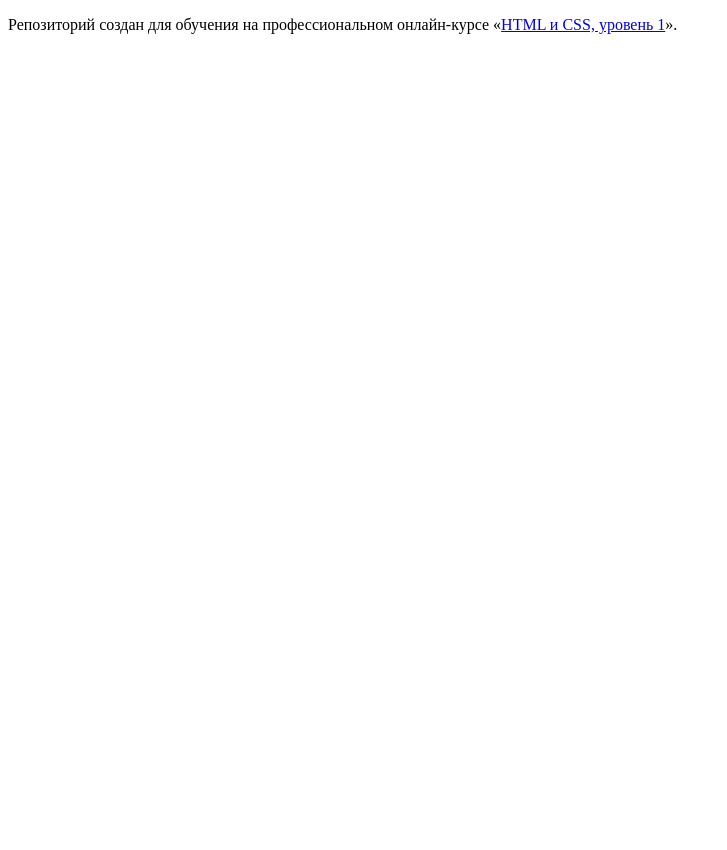
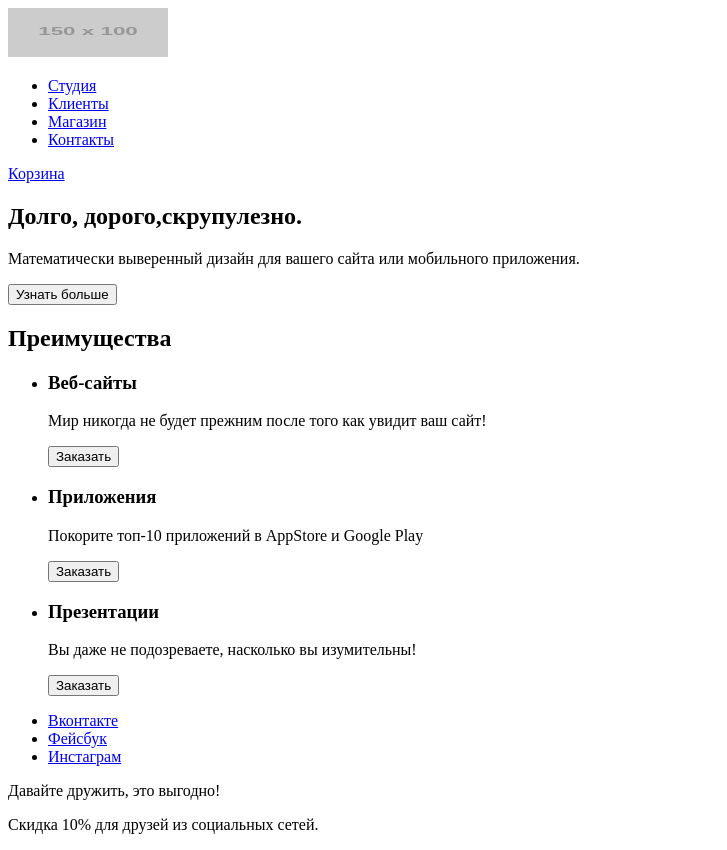
Before and after one commit to tanjasav93/214038-nerds-28, a plain HTML site: page index.html in a window 1280 px wide. Shown: the whole page, without its empty margins (0-727 px from the left). Before the commit the page ends 800 px from the top, so only its background shows below. Drawn offline with Linux system fonts and the light colour scheme; placeholder pictures from the web are drawn by us.

Commit message:
добавили разметку

```diff
--- a/index.html
+++ b/index.html
@@ -5,8 +5,70 @@
     <title>HTML Academy: Нёрдс</title>
   </head>
   <body>
+    <header>
+      <nav>
+        <a href="">
+          <img src="https://via.placeholder.com/150x100"  alt="Логотип nerd's" width="160" height="49">
+        </a>
+        <ul>
+          <li>
+            <a href="blank.html">Студия</a>
+          </li>
+          <li>
+            <a href="clients.html">Клиенты</a>
+          </li>
+          <li>
+            <a href="catalog.html">Магазин</a>
+          </li>
+          <li>
+            <a href="contacts.html">Контакты</a>
+          </li>
+        </ul>
+        <a href="blank.html">Корзина</a>
+      </nav>
+    </header>
+    <main>
+        <section>
+          <h1>Долго, дорого,скрупулезно.</h1>
+          <p>Математически выверенный дизайн для вашего сайта или мобильного приложения.</p>
+          <button type="button">Узнать больше</button>
+        </section>
+        <section>
+          <h2>Преимущества</h2>
+          <ul>
+            <li>
+              <h3>Веб-сайты</h3>
+              <p>Мир никогда не будет прежним после того как увидит ваш сайт!</p>
+              <button type="button">Заказать</button>
+            </li>
+            <li>
+              <h3>Приложения</h3>
+              <p>Покорите топ-10 приложений в AppStore и Google Play</p>
+              <button type="button">Заказать</button>
+            </li>
+            <li>
+              <h3>Презентации</h3>
+              <p>Вы даже не подозреваете, насколько вы изумительны!</p>
+              <button type="button">Заказать</button>
+            </li>
+        </section>
+    </main>
+    <footer>
+        <ul>
+          <li>
+            <a href="#">Вконтакте</a>
+          </li>
+          <li>
+            <a href="#">Фейсбук</a>
+          </li>
+          <li>
+            <a href="#">Инстаграм</a>
+          </li>
+        </ul>
+          <p>Давайте дружить, это выгодно!</p>
+          <p>Скидка 10% для друзей из социальных сетей.</p>
+    </footer>
+  </body>
 
-    <p>Репозиторий создан для обучения на профессиональном онлайн‑курсе «<a href="https://htmlacademy.ru/intensive/htmlcss">HTML и CSS, уровень 1</a>».</p>
 
-  </body>
 </html>
```
Also changed, not shown: inner.html (added, +124 -0 lines).
